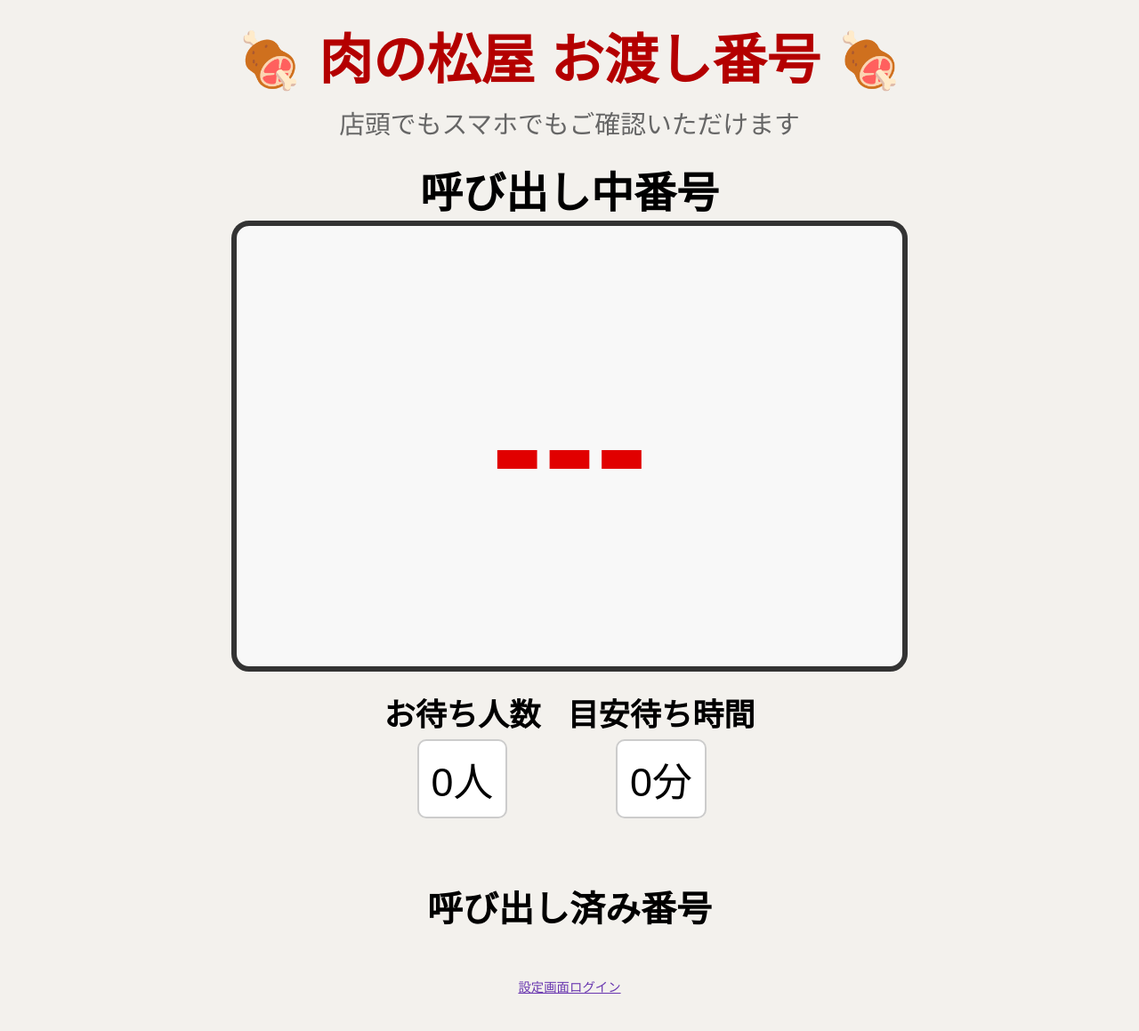
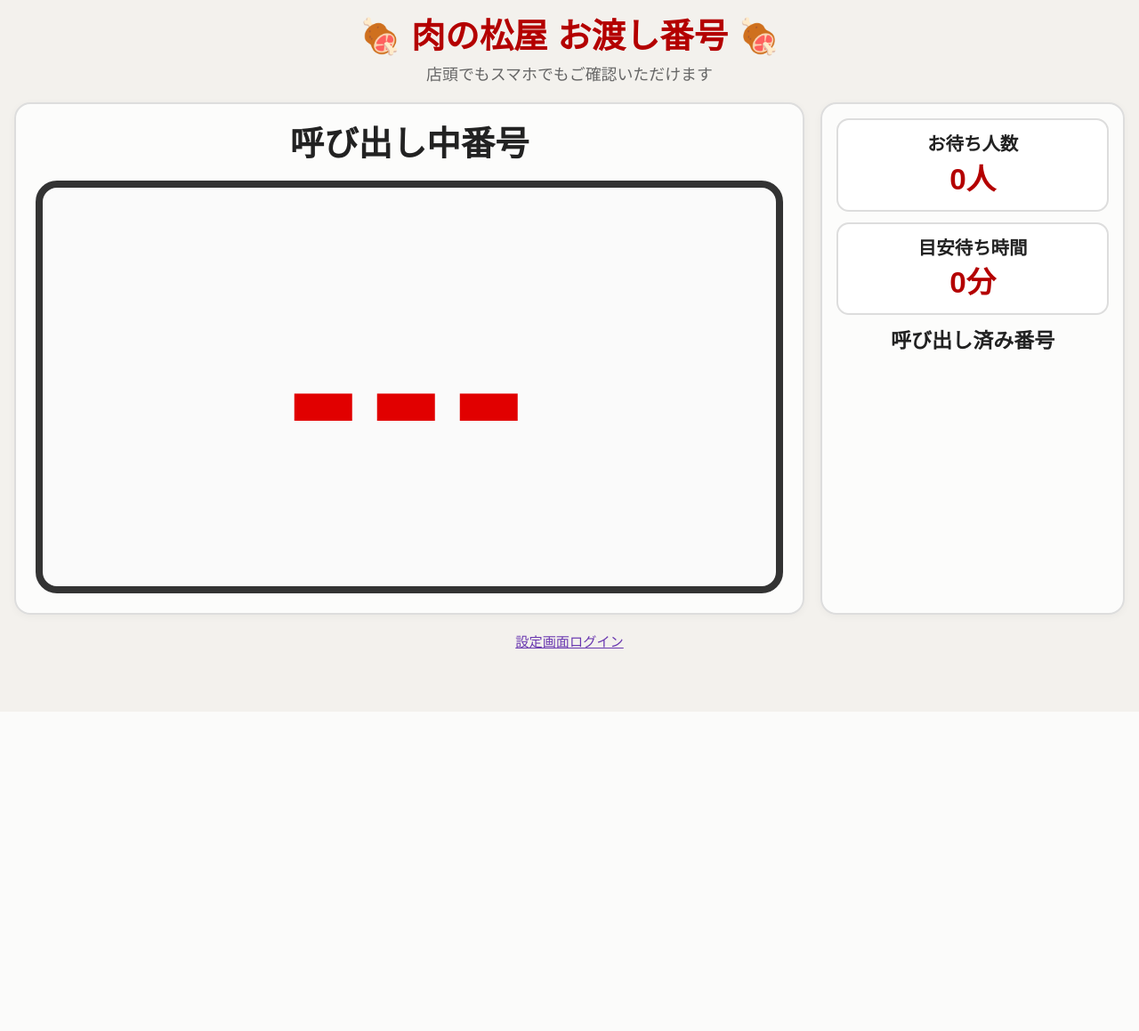
Before and after one commit to seven29789/seven_calling, a Flask app: page /monitor in a window 1280 px wide. Shown: the whole page at 89% size. After the commit the page ends 800 px from the top, so only its background shows below. Run offline with Flask 3, Linux system fonts and the light colour scheme.

Commit message:
Update monitor.html

```diff
--- a/meat_takeout_queue/templates/monitor.html
+++ b/meat_takeout_queue/templates/monitor.html
@@ -16,133 +16,256 @@
       padding: 0;
       background: #f3f1ed;
       font-family: "Hiragino Sans", "Yu Gothic", "Meiryo", sans-serif;
+      color: #222;
       text-align: center;
     }
 
+    body {
+      min-height: 100vh;
+    }
+
     .container {
-      width: min(100%, 980px);
+      width: 100%;
+      max-width: 1600px;
       margin: 0 auto;
-      padding: 18px 12px 40px;
+      padding: 18px 16px 24px;
     }
 
     h1 {
       margin: 0;
       color: #b40000;
-      font-size: clamp(2rem, 6vw, 3.8rem);
+      font-size: clamp(1.8rem, 3vw, 3.2rem);
       font-weight: 900;
+      line-height: 1.2;
     }
 
     .subtext {
-      margin-top: 10px;
+      margin-top: 8px;
       color: #666;
-      font-size: clamp(1rem, 2.5vw, 1.8rem);
+      font-size: clamp(0.95rem, 1.4vw, 1.4rem);
+      line-height: 1.4;
     }
 
     main {
+      margin-top: 18px;
+    }
+
+    .layout {
+      display: grid;
+      grid-template-columns: 2.6fr 1fr;
+      gap: 18px;
+      align-items: stretch;
+    }
+
+    .panel {
+      background: rgba(255, 255, 255, 0.8);
+      border: 2px solid #ddd;
+      border-radius: 18px;
+      box-shadow: 0 2px 10px rgba(0, 0, 0, 0.04);
+    }
+
+    .left-panel {
+      padding: 22px;
       display: flex;
       flex-direction: column;
-      align-items: center;
-      gap: 20px;
-      margin-top: 20px;
+      justify-content: center;
+      min-height: 72vh;
+    }
+
+    .right-panel {
+      padding: 16px;
+      display: flex;
+      flex-direction: column;
+      gap: 16px;
+      min-height: 72vh;
     }
 
     h2 {
-      font-size: clamp(2rem, 5vw, 3rem);
-      margin: 0;
+      margin: 0 0 18px 0;
+      font-size: clamp(2rem, 3vw, 3.4rem);
       font-weight: 900;
+      line-height: 1.2;
     }
 
-    /* ★ここが一番重要（完全中央） */
+    .big-number-wrap {
+      flex: 1;
+      display: flex;
+      justify-content: center;
+      align-items: center;
+    }
+
     .big-number {
-      width: min(92vw, 760px);
-      aspect-ratio: 3 / 2;
+      width: 100%;
+      height: 100%;
+      min-height: 420px;
+      max-height: 70vh;
 
-      border: 6px solid #333;
-      border-radius: 20px;
-      background: #f8f8f8;
+      border: 8px solid #333;
+      border-radius: 24px;
+      background: #fafafa;
 
       display: flex;
       justify-content: center;
       align-items: center;
 
-      font-size: clamp(5rem, 20vw, 11rem);
+      font-size: clamp(7rem, 20vw, 18rem);
       font-weight: 900;
+      line-height: 1;
       color: #e10000;
-
-      line-height: 1;
+      letter-spacing: 0.03em;
     }
 
     .stats {
-      display: flex;
-      justify-content: center;
-      gap: 30px;
-      flex-wrap: wrap;
-      width: 100%;
+      display: grid;
+      grid-template-columns: 1fr;
+      gap: 12px;
     }
 
     .stat {
-      display: flex;
-      flex-direction: column;
-      align-items: center;
+      border: 2px solid #ddd;
+      border-radius: 14px;
+      background: #fff;
+      padding: 14px 10px;
     }
 
     .label {
-      font-size: clamp(1.4rem, 3vw, 2.2rem);
-      font-weight: bold;
-      margin-bottom: 5px;
+      font-size: clamp(1.1rem, 1.6vw, 1.7rem);
+      font-weight: 800;
+      margin-bottom: 6px;
+      line-height: 1.3;
     }
 
     .value {
-      font-size: clamp(1.8rem, 4vw, 2.8rem);
+      font-size: clamp(1.8rem, 2.6vw, 2.8rem);
+      font-weight: 900;
+      color: #b40000;
+      line-height: 1.2;
+    }
+
+    .history {
+      flex: 1;
+      display: flex;
+      flex-direction: column;
+      min-height: 0;
+    }
+
+    .history h3 {
+      margin: 0 0 12px 0;
+      font-size: clamp(1.3rem, 1.8vw, 2rem);
+      font-weight: 900;
+      line-height: 1.2;
+    }
+
+    .history-numbers {
+      display: flex;
+      flex-wrap: wrap;
+      justify-content: center;
+      align-content: flex-start;
+      gap: 10px;
+      overflow-y: auto;
+      padding: 4px;
+    }
+
+    .number {
+      min-width: 62px;
       padding: 10px 14px;
       border: 2px solid #ccc;
       border-radius: 10px;
       background: #fff;
-      min-width: 100px;
-    }
-
-    .history {
-      width: 100%;
-      margin-top: 10px;
-    }
-
-    .history h3 {
-      font-size: clamp(1.6rem, 4vw, 2.5rem);
-      margin-bottom: 10px;
-    }
-
-    .history-numbers {
-      display: flex;
-      justify-content: center;
-      flex-wrap: wrap;
-      gap: 10px;
-      min-height: 40px;
-    }
-
-    .number {
-      padding: 8px 12px;
-      border: 2px solid #ccc;
-      border-radius: 8px;
-      background: #fff;
-      font-size: clamp(1.4rem, 3vw, 2rem);
-      font-weight: bold;
-      min-width: 50px;
+      font-size: clamp(1.1rem, 1.7vw, 1.7rem);
+      font-weight: 900;
+      line-height: 1.2;
     }
 
     .login-link {
-      margin-top: 20px;
-      font-size: 0.9rem;
+      display: inline-block;
+      margin-top: 18px;
+      font-size: 0.95rem;
       color: #6a38b0;
       text-decoration: underline;
     }
 
-    @media (max-width: 600px) {
+    /* 縦モニター・タブレット */
+    @media (orientation: portrait), (max-width: 1000px) {
+      .layout {
+        grid-template-columns: 1fr;
+      }
+
+      .left-panel,
+      .right-panel {
+        min-height: auto;
+      }
+
+      .left-panel {
+        padding: 18px 14px;
+      }
+
+      .right-panel {
+        padding: 14px;
+      }
+
+      .big-number {
+        min-height: 280px;
+        max-height: none;
+        font-size: clamp(4.5rem, 18vw, 10rem);
+      }
+
       .stats {
-        gap: 15px;
+        grid-template-columns: repeat(2, 1fr);
+      }
+    }
+
+    /* スマホ */
+    @media (max-width: 640px) {
+      .container {
+        padding: 14px 10px 20px;
+      }
+
+      h1 {
+        font-size: clamp(1.5rem, 7vw, 2.2rem);
+      }
+
+      .subtext {
+        font-size: 0.95rem;
+      }
+
+      .left-panel,
+      .right-panel {
+        padding: 12px;
+      }
+
+      h2 {
+        font-size: clamp(1.6rem, 6vw, 2.2rem);
+        margin-bottom: 12px;
+      }
+
+      .big-number {
+        min-height: 220px;
+        border-width: 5px;
+        border-radius: 18px;
+        font-size: clamp(4rem, 22vw, 7rem);
+      }
+
+      .stats {
+        grid-template-columns: 1fr;
+      }
+
+      .label {
+        font-size: 1rem;
       }
 
       .value {
-        min-width: 80px;
+        font-size: 1.7rem;
+      }
+
+      .history h3 {
+        font-size: 1.3rem;
+      }
+
+      .number {
+        min-width: 50px;
+        padding: 8px 10px;
+        font-size: 1.1rem;
       }
     }
   </style>
@@ -154,12 +277,16 @@
     <div class="subtext">店頭でもスマホでもご確認いただけます</div>
 
     <main>
-      <section>
+      <div class="layout">
+        <section class="panel left-panel">
           <h2>呼び出し中番号</h2>
+          <div class="big-number-wrap">
             <div class="big-number">{{ latest }}</div>
+          </div>
         </section>
 
-      <section class="stats">
+        <section class="panel right-panel">
+          <div class="stats">
             <div class="stat">
               <div class="label">お待ち人数</div>
               <div class="value">{{ wait_count }}人</div>
@@ -168,16 +295,18 @@
               <div class="label">目安待ち時間</div>
               <div class="value">{{ wait_count * wait_time_unit }}分</div>
             </div>
-      </section>
+          </div>
 
-      <section class="history">
+          <div class="history">
             <h3>呼び出し済み番号</h3>
             <div class="history-numbers">
               {% for n in history %}
                 <div class="number">{{ n }}</div>
               {% endfor %}
             </div>
+          </div>
         </section>
+      </div>
     </main>
 
     <a href="/monitor_login" class="login-link">設定画面ログイン</a>
```
Lines whose indentation alone changed are shown as unchanged.
